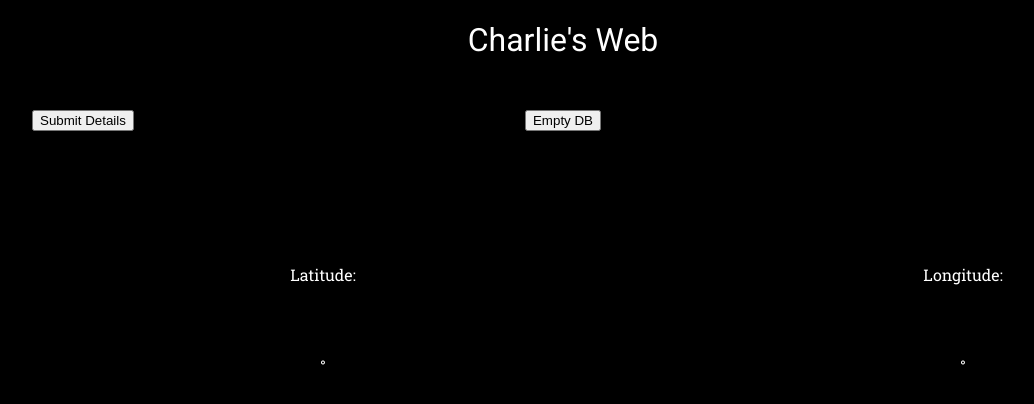
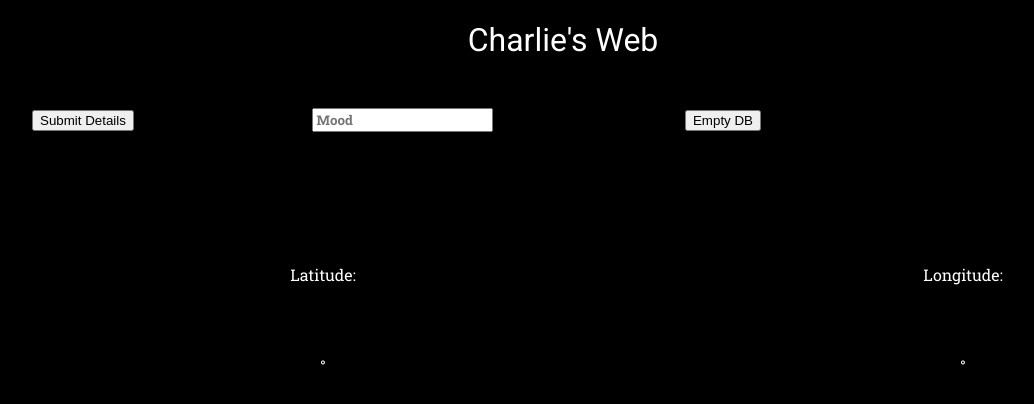
Before and after one commit to jwbraith/working-with-data-api, a website: page public/index.html in a window 1280 px wide. Shown: the whole page, without its empty margins (77-1111 px from the left). Drawn offline with Linux system fonts and the light colour scheme.

Commit message:
added mood text input

```diff
--- a/public/index.html
+++ b/public/index.html
@@ -13,6 +13,8 @@
       Charlie's Web
     </div>
     <div class="gridItem button" id="submit"><input type="button" value="Submit Details" onclick="submit()"></div>
+    <div class="gridItem" id="moodInput"><label for="mood"></label><input type="text" name="mood" id="moodInputBox"
+        placeholder="Mood"></div>
     <div class="gridItem button" id="clear">
       <input type="button" value="Empty DB" onclick="emptyDB()">
     </div>
--- a/public/styles/style.css
+++ b/public/styles/style.css
@@ -55,6 +55,23 @@ body {
 }
 
 #clear {
-  grid-column: 4 / span 2;
+  grid-column: 5 / span 2;
   grid-row: 2;
 }
+
+#moodInput {
+  color: dimgray;
+  grid-column: 3 /span 2;
+  grid-row: 2;
+}
+
+label {
+  position: absolute;
+  visibility: hidden;
+}
+
+input[type=text] {
+  color: dimgray;
+  font-weight: 700;
+  font-family: 'Roboto Slab', serif;
+}
```
Also changed, not shown: 1 other file.
